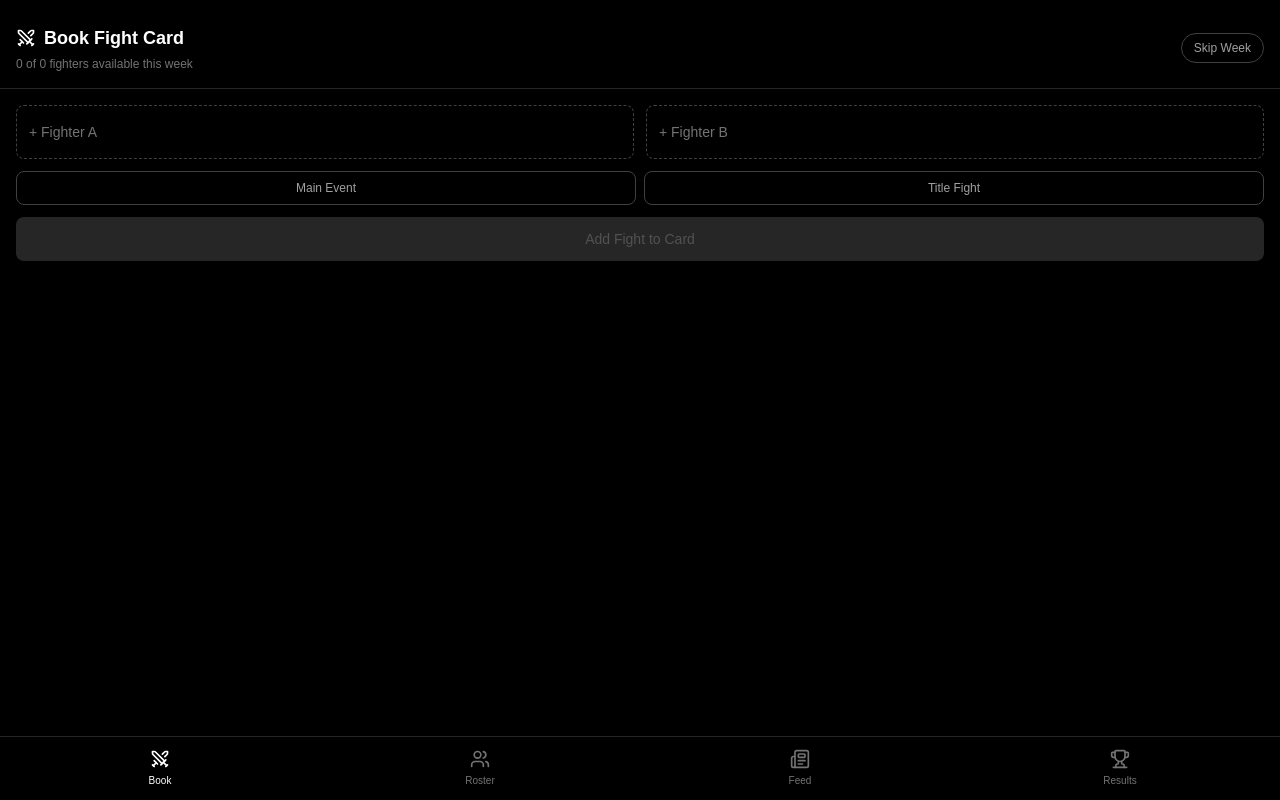
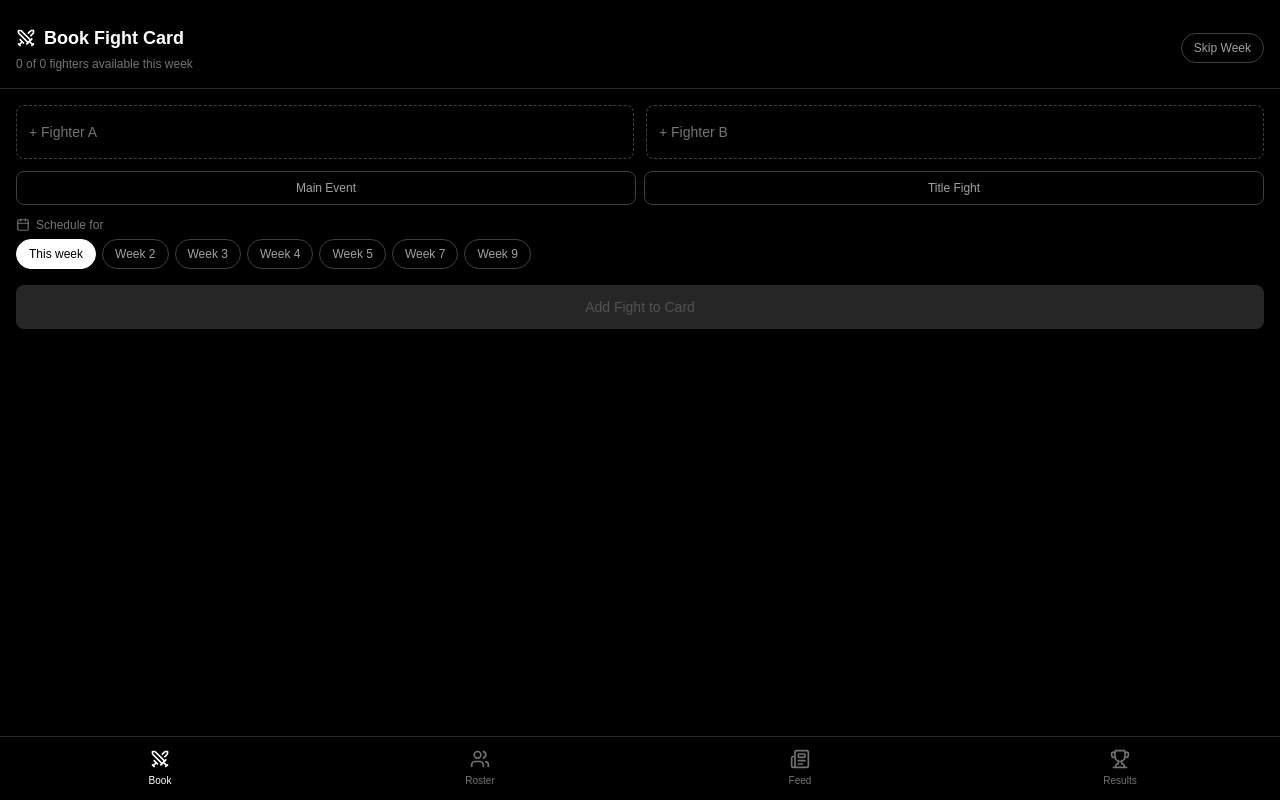
Before and after one commit to primyst/mma-promoter, a Next.js app: page /booking in a window 1280 px wide. Built offline with nearby package versions, Linux system fonts and the light colour scheme.

Commit message:
Update BookingScreen.tsx

```diff
--- a/src/components/BookingScreen.tsx
+++ b/src/components/BookingScreen.tsx
@@ -15,6 +15,7 @@ import {
   X,
   Check,
   AlertTriangle,
+  Calendar,
 } from "lucide-react";
 
 // ============================================
@@ -81,10 +82,14 @@ function FighterRow({
 export default function BookingScreen() {
   const router = useRouter();
   const roster = useGameStore((s) => s.roster);
+  const promotion = useGameStore((s) => s.promotion);
+  const cards = useGameStore((s) => s.cards);
   const draftCard = useGameStore((s) => s.draftCard);
   const addFightToDraft = useGameStore((s) => s.addFightToDraft);
   const removeFightFromDraft = useGameStore((s) => s.removeFightFromDraft);
   const submitCard = useGameStore((s) => s.submitCard);
+
+  const [weeksAhead, setWeeksAhead] = useState(0);
 
   const [pickingFor, setPickingFor] = useState<"A" | "B" | null>(null);
   const [slotA, setSlotA] = useState<Fighter | null>(null);
@@ -137,11 +142,12 @@ export default function BookingScreen() {
   }
 
   function handleSubmit() {
-    const result = submitCard();
+    const result = submitCard(weeksAhead);
     if (!result.success) {
       setSubmitError(result.errors);
     } else {
       setSubmitError(null);
+      setWeeksAhead(0);
       router.push("/results");
     }
   }
@@ -155,8 +161,16 @@ export default function BookingScreen() {
     [roster]
   );
 
+  const upcomingCards = useMemo(
+    () =>
+      cards
+        .filter((c) => !c.isSimulated)
+        .sort((a, b) => a.week - b.week),
+    [cards]
+  );
+
   return (
-    <div className="min-h-screen bg-black text-white pb-24">
+    <div className="min-h-screen bg-black text-white pb-36">
       {/* Header */}
       <div className="px-4 pt-6 pb-4 border-b border-neutral-800 flex items-center justify-between">
         <div>
@@ -277,6 +291,27 @@ export default function BookingScreen() {
           </div>
         )}
 
+        <div>
+          <p className="text-xs text-neutral-500 mb-1.5 flex items-center gap-1.5">
+            <Calendar className="w-3.5 h-3.5" /> Schedule for
+          </p>
+          <div className="flex gap-1.5 overflow-x-auto pb-1">
+            {[0, 1, 2, 3, 4, 6, 8].map((w) => (
+              <button
+                key={w}
+                onClick={() => setWeeksAhead(w)}
+                className={`px-3 py-1.5 rounded-full text-xs font-medium whitespace-nowrap border shrink-0 ${
+                  weeksAhead === w
+                    ? "bg-white text-black border-white"
+                    : "border-neutral-700 text-neutral-400"
+                }`}
+              >
+                {w === 0 ? "This week" : `Week ${promotion.currentWeek + w}`}
+              </button>
+            ))}
+          </div>
+        </div>
+
         <button
           onClick={handleAddFight}
           disabled={!slotA || !slotB || !matchup?.valid}
@@ -286,11 +321,48 @@ export default function BookingScreen() {
         </button>
       </div>
 
+      {/* Upcoming scheduled cards (calendar view) */}
+      {upcomingCards.length > 0 && (
+        <div className="px-4 py-4 border-t border-neutral-800 space-y-2">
+          <h2 className="text-xs uppercase tracking-wide text-neutral-500 mb-2">
+            Upcoming Calendar
+          </h2>
+          {upcomingCards.map((card) => (
+            <div
+              key={card.id}
+              className="bg-neutral-900 border border-neutral-800 rounded-lg px-4 py-3"
+            >
+              <div className="flex items-center justify-between mb-1.5">
+                <span className="text-xs font-medium text-neutral-300">
+                  Week {card.week}
+                  {card.week === promotion.currentWeek ? " (this week)" : ""}
+                </span>
+                <span className="text-[10px] text-neutral-500">
+                  {card.fights.length}{" "}
+                  {card.fights.length === 1 ? "fight" : "fights"}
+                </span>
+              </div>
+              {card.fights.map((fight) => {
+                const a = rosterMap.get(fight.fighterAId);
+                const b = rosterMap.get(fight.fighterBId);
+                return (
+                  <div key={fight.id} className="text-xs text-neutral-500">
+                    {a?.name} vs {b?.name}
+                    {fight.isTitleFight ? " · Title" : ""}
+                    {fight.isMainEvent ? " · Main" : ""}
+                  </div>
+                );
+              })}
+            </div>
+          ))}
+        </div>
+      )}
+
       {/* Draft card list */}
       {draftCard.length > 0 && (
         <div className="px-4 py-4 border-t border-neutral-800 space-y-2">
           <h2 className="text-xs uppercase tracking-wide text-neutral-500 mb-2">
-            This Week's Card
+            Draft Card ({weeksAhead === 0 ? "This week" : `Week ${promotion.currentWeek + weeksAhead}`})
           </h2>
           {draftCard.map((fight) => {
             const a = rosterMap.get(fight.fighterAId);
@@ -338,7 +410,7 @@ export default function BookingScreen() {
 
       {/* Sticky submit bar */}
       {draftCard.length > 0 && (
-        <div className="fixed bottom-0 left-0 right-0 p-4 bg-black border-t border-neutral-800">
+        <div className="fixed bottom-16 left-0 right-0 p-4 bg-black border-t border-neutral-800 z-30">
           <button
             onClick={handleSubmit}
             className="w-full py-3 rounded-lg bg-white text-black font-medium text-sm flex items-center justify-center gap-2"
```
